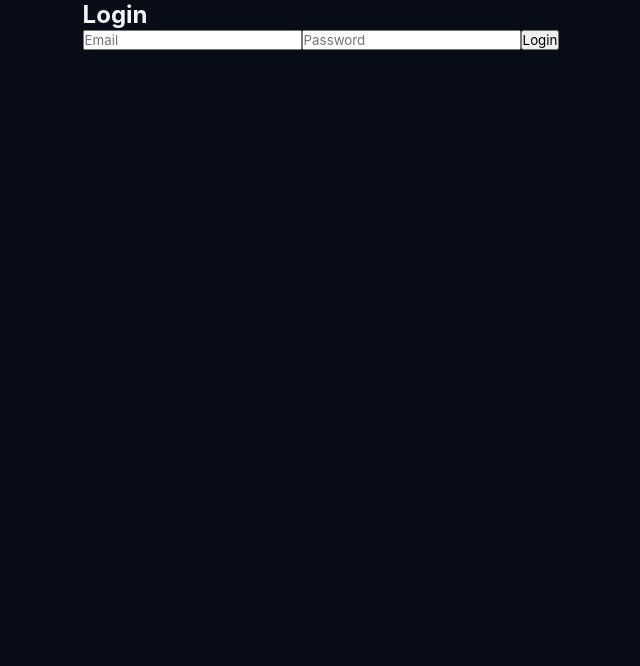
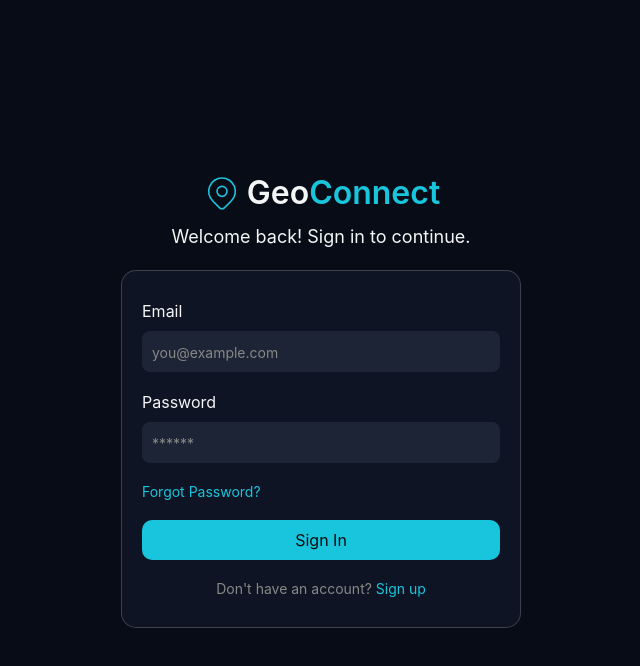
Before and after one commit to nikku1229/GeoConnect, a React (Vite) app in the folder client/: page /login in a window 1280 px wide. Shown: the top 666 px of the page, without its empty margins (319-959 px from the left). Built offline with nearby package versions, Linux system fonts and the light colour scheme.

Commit message:
sign up and sign in form ui

```diff
--- a/client/src/index.css
+++ b/client/src/index.css
@@ -5,6 +5,9 @@
   --light: #f4f5f6;
   --d-gray: #222;
   --l-gray: #888;
+  --border: rgba(244, 245, 246, 0.2);
+  --form-bg: #0e1423;
+  --input-bg: #1d2435;
 }
 
 * {
@@ -168,7 +171,7 @@ header {
 .container {
   width: 100%;
   background-image:
-    linear-gradient(rgba(8, 12, 22, 0.85), rgba(8, 12, 22, 0.85)),
+    linear-gradient(rgba(8, 12, 22, 0.9), rgba(8, 12, 22, 0.95)),
     url("./assets/hero.jpg");
   background-size: cover;
   background-repeat: no-repeat;
@@ -294,3 +297,108 @@ header {
   border: none;
   padding: 8px 10px;
 }
+
+.user-form-container {
+  width: 100%;
+  height: 100vh;
+  max-width: 1440px;
+  display: flex;
+  flex-direction: column;
+  gap: 20px;
+  align-items: center;
+  justify-content: center;
+
+  .form-title {
+    display: flex;
+    flex-direction: column;
+    align-items: center;
+    gap: 10px;
+
+    .title {
+      display: flex;
+      align-items: center;
+      gap: 5px;
+
+      a {
+        text-decoration: none;
+        color: var(--light);
+      }
+
+      h1 {
+        font-size: 2rem;
+        font-weight: 600;
+
+        span {
+          color: var(--secondary-color);
+        }
+      }
+
+      img {
+        width: 40px;
+        height: 40px;
+      }
+    }
+
+    p {
+      text-align: center;
+      line-height: 1.5;
+      font-size: 18px;
+    }
+  }
+
+  form {
+    display: flex;
+    flex-direction: column;
+    gap: 20px;
+    padding: 30px 20px;
+    background-color: var(--form-bg);
+    border: 1px solid var(--border);
+    border-radius: 15px;
+    width: 400px;
+
+    .field {
+      display: flex;
+      flex-direction: column;
+      gap: 10px;
+
+      label {
+        font-size: 16px;
+        color: var(--light);
+      }
+
+      input {
+        background-color: var(--input-bg);
+        border: none;
+        padding: 10px;
+        color: var(--light);
+        font-size: 18px;
+        border-radius: 8px;
+
+        &::placeholder {
+          color: var(--l-gray);
+          font-size: 14px;
+        }
+      }
+    }
+
+    button {
+      height: 40px;
+      border-radius: 10px;
+    }
+
+    a {
+      color: var(--secondary-color);
+      font-size: 14px;
+      text-decoration: none;
+
+      &:hover {
+        text-decoration: underline;
+      }
+    }
+    p {
+      font-size: 14px;
+      color: var(--l-gray);
+      text-align: center;
+    }
+  }
+}
--- a/client/src/pages/Login.jsx
+++ b/client/src/pages/Login.jsx
@@ -1,6 +1,7 @@
 import { useState } from "react";
-import { useNavigate } from "react-router-dom";
+import { useNavigate, Link } from "react-router-dom";
 import API from "../services/api";
+import LocationIcon from "../assets/LocationIcon.svg";
 
 function Login() {
   const [email, setEmail] = useState("");
@@ -29,25 +30,47 @@ function Login() {
   };
 
   return (
-    <div>
-      <h2>Login</h2>
+    <div className="user-form-container">
+      <div className="form-title">
+        <div className="title">
+          <img src={LocationIcon} alt="Logo" />
+          <Link to="/">
+            <h1>
+              Geo<span>Connect</span>
+            </h1>
+          </Link>
+        </div>
+        <p>Welcome back! Sign in to continue.</p>
+      </div>
 
       <form onSubmit={handleLogin}>
+        <div className="field">
+          <label htmlFor="email">Email</label>
           <input
             type="email"
-          placeholder="Email"
+            id="email"
+            placeholder="you@example.com"
             required
             onChange={(e) => setEmail(e.target.value)}
           />
-
+        </div>
+        <div className="field">
+          <label htmlFor="password">Password</label>
           <input
             type="password"
-          placeholder="Password"
+            id="password"
+            placeholder="******"
             required
             onChange={(e) => setPassword(e.target.value)}
           />
-
-        <button type="submit">Login</button>
+        </div>
+        <Link to="/forgot-password">Forgot Password?</Link>
+        <button type="submit" className="secondary-btn">
+          Sign In
+        </button>
+        <p>
+          Don't have an account? <Link to="/register">Sign up</Link>
+        </p>
       </form>
     </div>
   );
--- a/client/src/pages/Register.jsx
+++ b/client/src/pages/Register.jsx
@@ -1,9 +1,9 @@
 import { useState } from "react";
-import { useNavigate } from "react-router-dom";
+import { useNavigate, Link } from "react-router-dom";
 import API from "../services/api";
+import LocationIcon from "../assets/LocationIcon.svg";
 
 function Register() {
-
   const navigate = useNavigate();
 
   const [name, setName] = useState("");
@@ -14,59 +14,76 @@ function Register() {
     e.preventDefault();
 
     try {
-
       const res = await API.post("/auth/register", {
         name,
         email,
-        password
+        password,
       });
 
       alert("Registration successful");
 
       navigate("/login");
-
     } catch (error) {
-
       console.error(error);
       alert("Registration failed");
-
     }
   };
 
   return (
-    <div>
-
-      <h2>Register</h2>
+    <div className="user-form-container">
+      <div className="form-title">
+        <div className="title">
+          <img src={LocationIcon} alt="Logo" />
+          <Link to="/">
+            <h1>
+              Geo<span>Connect</span>
+            </h1>
+          </Link>
+        </div>
+        <p>Create your account to get started.</p>
+      </div>
 
       <form onSubmit={handleRegister}>
-
+        <div className="field">
+          <label htmlFor="name">Name</label>
           <input
             type="text"
-          placeholder="Name"
+            id="name"
+            placeholder="Nitish Sharma"
             required
             onChange={(e) => setName(e.target.value)}
           />
+        </div>
 
+        <div className="field">
+          <label htmlFor="email">Email</label>
           <input
             type="email"
-          placeholder="Email"
+            id="email"
+            placeholder="email@example.com"
             required
             onChange={(e) => setEmail(e.target.value)}
           />
+        </div>
 
+        <div className="field">
+          <label htmlFor="password">Password</label>
           <input
             type="password"
-          placeholder="Password"
+            id="password"
+            placeholder="******"
             required
             onChange={(e) => setPassword(e.target.value)}
           />
+        </div>
 
-        <button type="submit">
-          Register
+        <button type="submit" className="secondary-btn">
+          Create Account
         </button>
-
+        <p>
+          Already have an account? <Link to="/login">Sign in</Link>
+        </p>
       </form>
-
     </div>
   );
 }
```
Also changed, not shown: client/src/assets/hero.jpg. Lines whose indentation alone changed are shown as unchanged.
